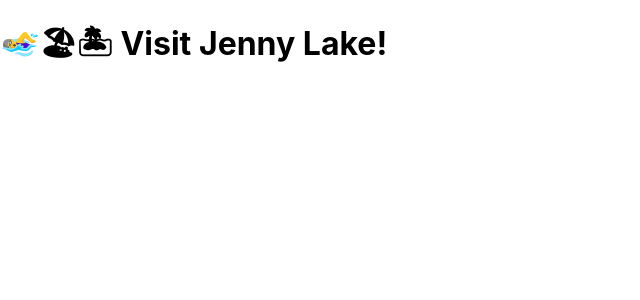
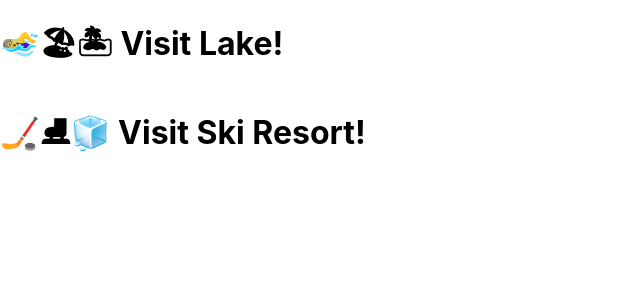
Before and after one commit to heggy231/react-basic-with-Eva, a React (Create React App) app: page / in a window 1280 px wide. Shown: the top 300 px of the page, without its empty margins (0-640 px from the left). Built offline with nearby package versions, Linux system fonts and the light colour scheme.

Commit message:
fragment, array destrucring

```diff
--- a/src/index.js
+++ b/src/index.js
@@ -2,35 +2,28 @@ import React from "react";
 import ReactDOM from "react-dom";
 import "./index.css";
 
-function Lake({ name }) {
+function Lake() {
   return (
-    <div>
-      <h1>🏊‍♀️🏖🏝 Visit {name}!</h1>
-    </div>
+    <h1>🏊‍♀️🏖🏝 Visit Lake!</h1>
   );
 }
 
-function SkiResort({ name }) {
+function SkiResort() {
   return (
-    <div>
-      <h1>🏒⛸🧊 Visit {name}!</h1>
-    </div>
+    <h1>🏒⛸🧊 Visit Ski Resort!</h1>
   );
 }
 
 function App({ season }) {
   return (
-    <div>
-      {season === "summer" ?
-      (<Lake name="Jenny Lake"/>) :
-      season === "winter" ?
-      (<SkiResort name="JHMR" />) :
-      (<h1> Come back in the winter or summer</h1>)}
-    </div>
+    <>
+      <Lake />
+      <SkiResort />
+    </>
   );
 }
 
 ReactDOM.render(
-  <App season="summer"/>,
+  <><Lake /><SkiResort /></>,
   document.getElementById("root")
 );
```
Also changed, not shown: 1 other file (tests, documents, lock files or other folders).
